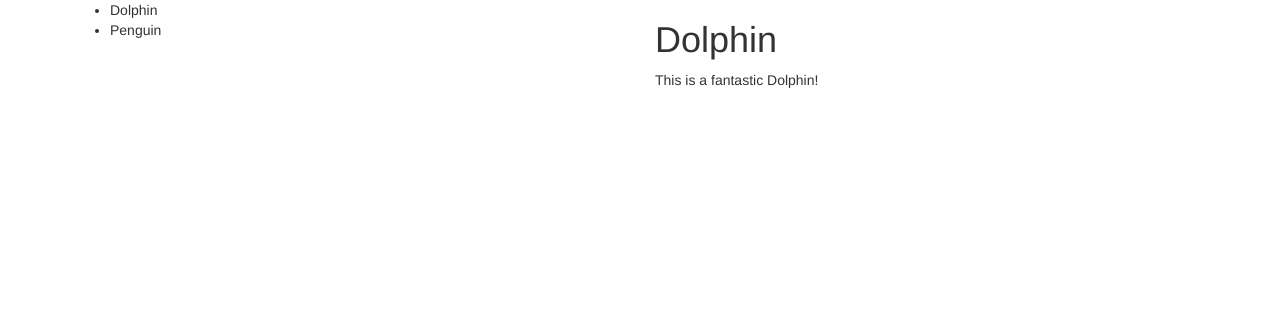
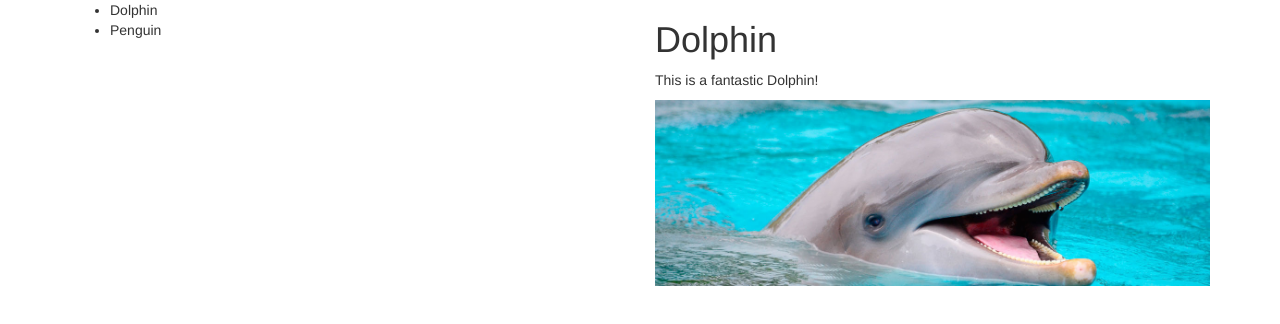
Before and after one commit to Scottreich/animal-wiki, a plain HTML site: page index.html in a window 1280 px wide. Both pictures are taken after a click on the item "Dolphin". Drawn offline with Linux system fonts and the light colour scheme.

Commit message:
add images to wiki

```diff
--- a/css/styles.css
+++ b/css/styles.css
@@ -0,0 +1,5 @@
+#animal-image {
+  width: 100%;
+  height: auto;
+  display: none;
+}
--- a/index.html
+++ b/index.html
@@ -22,6 +22,7 @@
         <div class="col-md-6">
           <h1 id="animal-name"></h1>
           <p id="animal-description"></p>
+          <img id="animal-image" src="">
         </div>
       </div>
     </div>
--- a/js/scripts.js
+++ b/js/scripts.js
@@ -1,12 +1,16 @@
 $(document).ready(function() {
   $("#animal1").click(function() {
-    $("#animal-name").text("Dolphin")
-    $("#animal-description").text("This is a fantastic Dolphin!")
+    $("#animal-name").text("Dolphin");
+    $("#animal-description").text("This is a fantastic Dolphin!");
+    $("#animal-image").attr("src","img/dolphin.jpg");
+    $("#animal-image").show();
   });
 
 
   $("#animal2").click(function() {
-    $("#animal-name").text("Penguin")
-    $("#animal-description").text("This is a legit Penguin!")
+    $("#animal-name").text("Penguin");
+    $("#animal-description").text("This is a legit Penguin!");
+    $("#animal-image").attr("src", "img/penguin.jpg");
+    $("#animal-image").show();
   });
 });
```
Also changed, not shown: img/dolphin.jpg (added), img/penguin.jpg (added).
